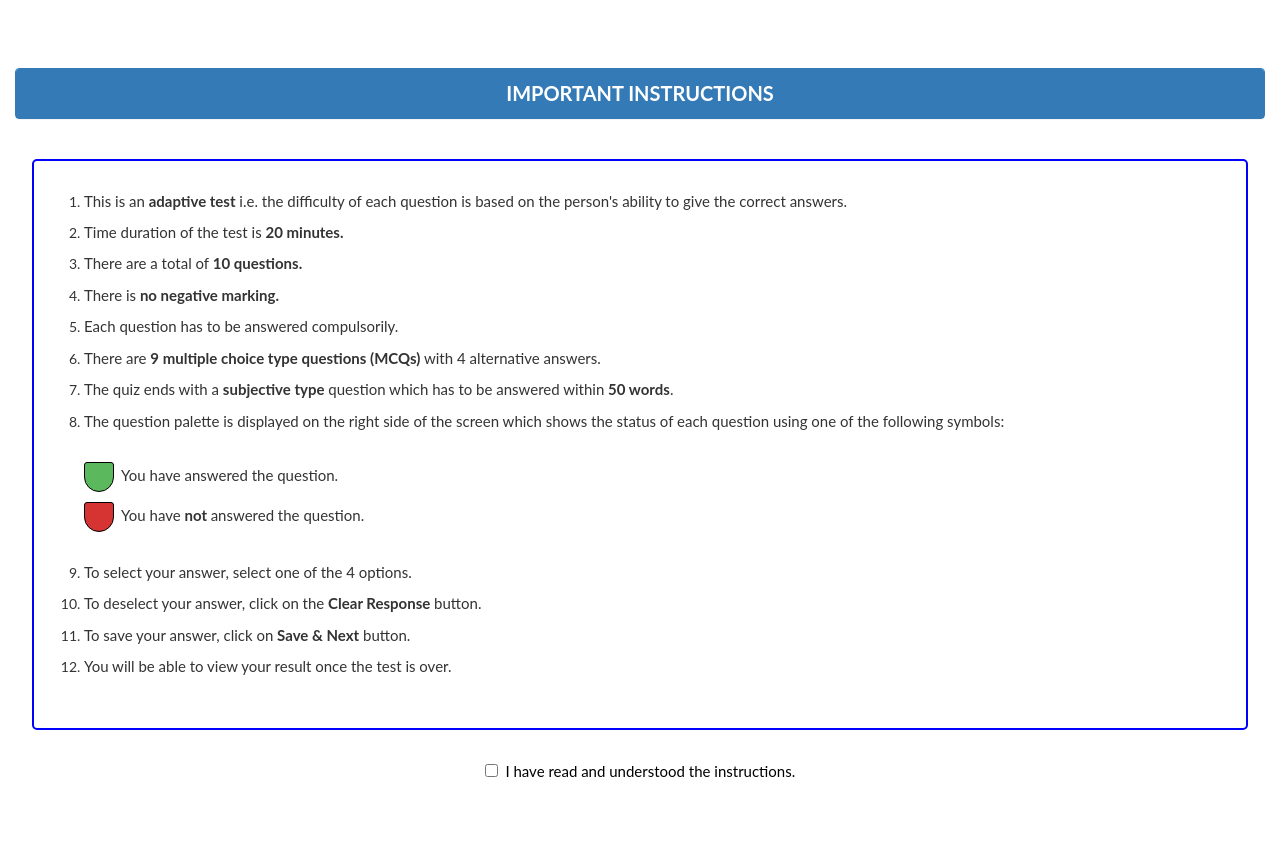
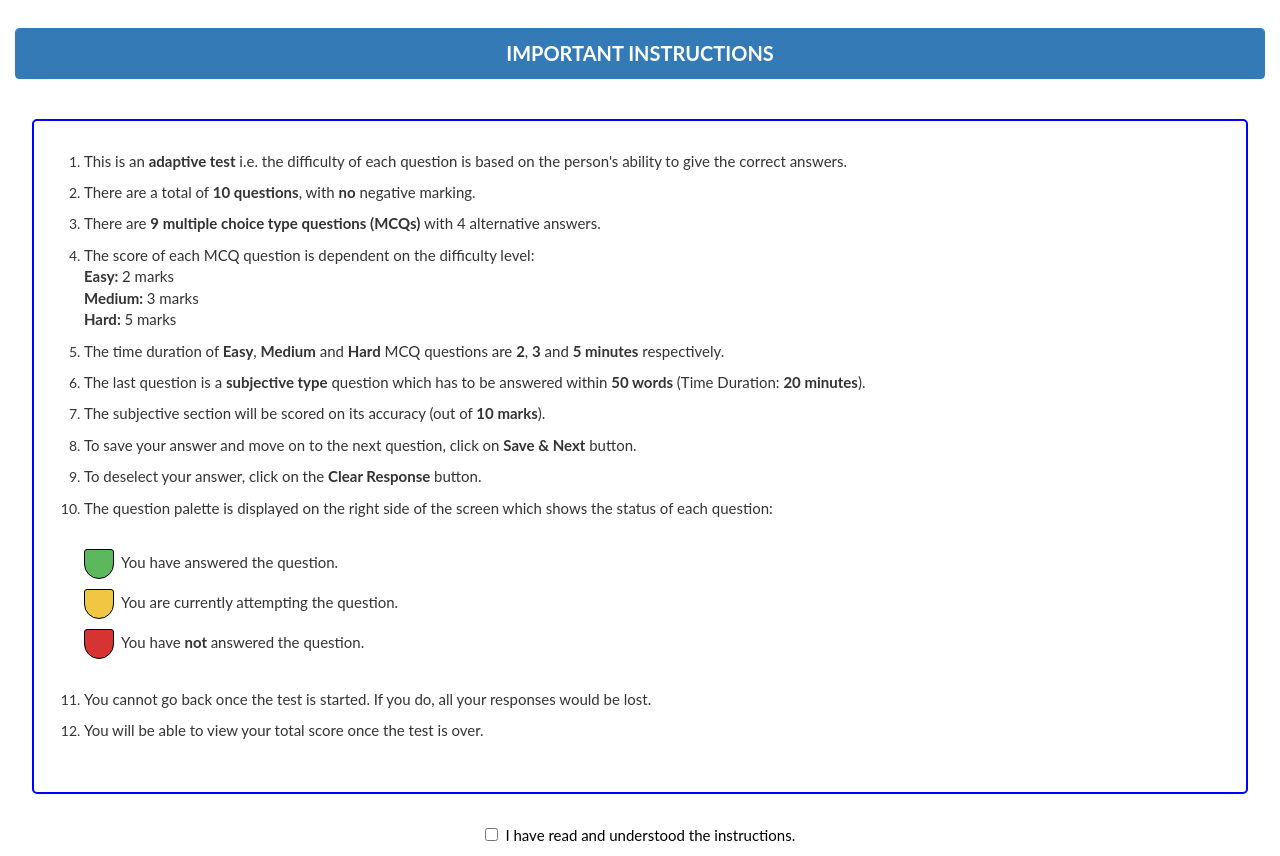
Before and after one commit to sujata-dev/BrainyDude, a Flask app: template src/templates/quiz_rules_page.html in a window 1280 px wide. Before the commit the page ends 777 px from the top, so only its background shows below. Run offline with Flask 2, Linux system fonts and the light colour scheme; the template is opened without the code that fills it: most values are stand-ins (such as "Sample title", 1, 10 or a date in 2020); some libraries are stand-ins or nearby versions.

Commit message:
added more rules

```diff
--- a/src/templates/quiz_rules_page.html
+++ b/src/templates/quiz_rules_page.html
@@ -52,6 +52,16 @@
             width: 30px;
             height: 30px;
         }
+        .btn-current
+        {
+            border: 1px solid #000;
+            border-bottom-left-radius: 20px;
+            border-bottom-right-radius: 20px;
+            width: 30px;
+            height: 30px;
+            background-color: rgba(238,184,19,0.8);
+            color: #000000;
+        }
         .btn-basic
         {
             border: 1px solid #000;
@@ -98,15 +108,16 @@
     {
         //document.getElementById("idToken").value = '{{id_token}}';
         //document.getElementById("topic").value = '{{topic}}'
-        if('{{topic}}' == "demo")
+
+        if('{{topic}}' == "Miscellaneous")
         {
             document.getElementById("tokenForm").action = "/demo_quiz";
         }
-        if('{{topic}}' == "sports")
+        else if('{{topic}}' == "Sports" || '{{topic}}' == "GK" || '{{topic}}' == "Technology")
         {
-            document.getElementById("tokenForm").action = "/sports_quiz";
+            document.getElementById("tokenForm").action = "/main_quiz";
         }
-        document.tokenForm.submit();
+        document.getElementById("tokenForm").submit();
     }
 </script>
 </head>
@@ -115,7 +126,7 @@
 <body>
     <div class="container-fluid" style="width: 100%;">
         <div class="panel-group">
-            <br><br><br>
+            <br>
             <div class="panel panel-primary name1">
                 <div class="panel-heading">
                     <b><center style="font-size: 20px;">
@@ -135,32 +146,48 @@
                         This is an <b>adaptive test</b> i.e. the difficulty of each question is based on the person's ability to give the correct answers.
                     </p></li>
                     <li><p style="font-size: 15px;">
-                        Time duration of the test is <b>20 minutes.</b>
-                    </p></li>
-                    <li><p style="font-size: 15px;">
-                        There are a total of <b>10 questions.</b>
-                    </p></li>
-                    <li><p style="font-size: 15px;">
-                        There is <b>no negative marking.</b>
-                    </p></li>
-                    <li><p style="font-size: 15px;">
-                        Each question has to be answered compulsorily.
+                        There are a total of <b>10 questions</b>, with <b>no</b> negative marking.
                     </p></li>
                     <li><p style="font-size: 15px;">
                         There are <b>9 multiple choice type questions (MCQs)</b> with 4 alternative answers.
                     </p></li>
                     <li><p style="font-size: 15px;">
-                        The quiz ends with a <b> subjective type</b> question which has to be answered within <b>50 words</b>.
+                        The score of each MCQ question is dependent on the difficulty level:<br>
+                        <b>Easy: </b>2 marks<br>
+                        <b>Medium: </b>3 marks<br>
+                        <b>Hard: </b>5 marks<br>
+                    </p></li>
+                     <li><p style="font-size: 15px;">
+                        The time duration of <b>Easy</b>, <b>Medium</b> and <b>Hard</b> MCQ questions are <b>2</b>, <b>3</b> and <b>5 minutes</b> respectively.<br>
+                    </p></li>
+                    <li><p style="font-size: 15px;">
+                        The last question is a <b> subjective type</b> question which has to be answered within <b>50 words</b> (Time Duration: <b>20 minutes</b>).
+                    </p></li>
+
+                    <li><p style="font-size: 15px;">
+                        The subjective section will be scored on its accuracy (out of <b>10 marks</b>).
+                    </p></li>
+                    <li><p style="font-size: 15px;">
+                        To save your answer and move on to the next question, click on <b>Save & Next</b> button.
+                    </p></li>
+                    <li><p style="font-size: 15px;">
+                        To deselect your answer, click on the <b>Clear Response</b> button.
                     </p></li>
                     <li>
                         <p style="font-size: 15px;">
-                        The question palette is displayed on the right side of the screen which shows the status of each question using one of the following symbols:
+                        The question palette is displayed on the right side of the screen which shows the status of each question:
                         </p><br>
 
                         <p style="font-size: 15px;">
                             <button class="btn btn-success" ></button>
                             &nbsp;You have answered the question.
                         </p>
+
+                        <p style="font-size: 15px;">
+                            <button class="btn btn-current" ></button>
+                            &nbsp;You are currently attempting the question.
+                        </p>
+
                         <p style="font-size: 15px;">
                             <button class="btn btn-basic"></button>
                             &nbsp;You have <b> not </b>answered the question.
@@ -168,16 +195,10 @@
                     </li><br>
 
                     <li><p style="font-size: 15px;">
-                        To select your answer, select one of the 4 options.
+                        You cannot go back once the test is started. If you do, all your responses would be lost.
                     </p></li>
                     <li><p style="font-size: 15px;">
-                        To deselect your answer, click on the <b>Clear Response</b> button.
-                    </p></li>
-                    <li><p style="font-size: 15px;">
-                        To save your answer, click on <b>Save & Next</b> button.
-                    </p></li>
-                    <li><p style="font-size: 15px;">
-                        You will be able to view your result once the test is over.
+                        You will be able to view your total score once the test is over.
                     </p></li><br>
                 </ol>
             </div>
@@ -199,13 +220,13 @@
 
     <div id="dpbutton" style="display: none">
         <br>
-        <form method="post" name="tokenForm" id="tokenForm">
+        <form action="#" method="post" name="tokenForm" id="tokenForm">
             <input type="hidden" id="idToken" name="idToken" value="{{id_token}}">
             <input type="hidden" id="topic" name="topic" value="{{topic}}">
         </form>
 
         <center>
-            <a href=# onclick="submitForm()">
+            <a href="javascript:;" onclick="submitForm()">
             <button style="font-size: 18px; color:white;" class="btn btn-primary">
                 <b>Start Test</b>
             </button>
```
